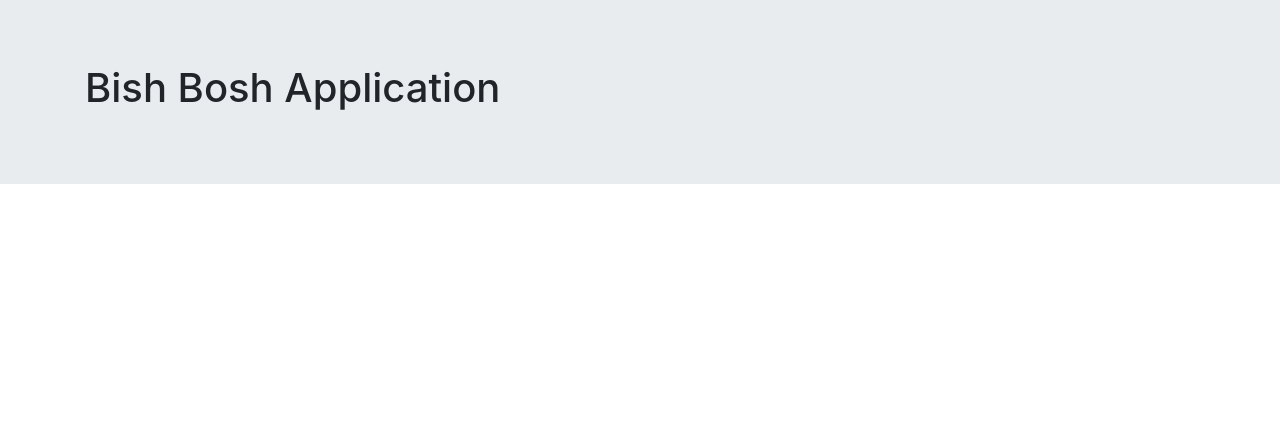
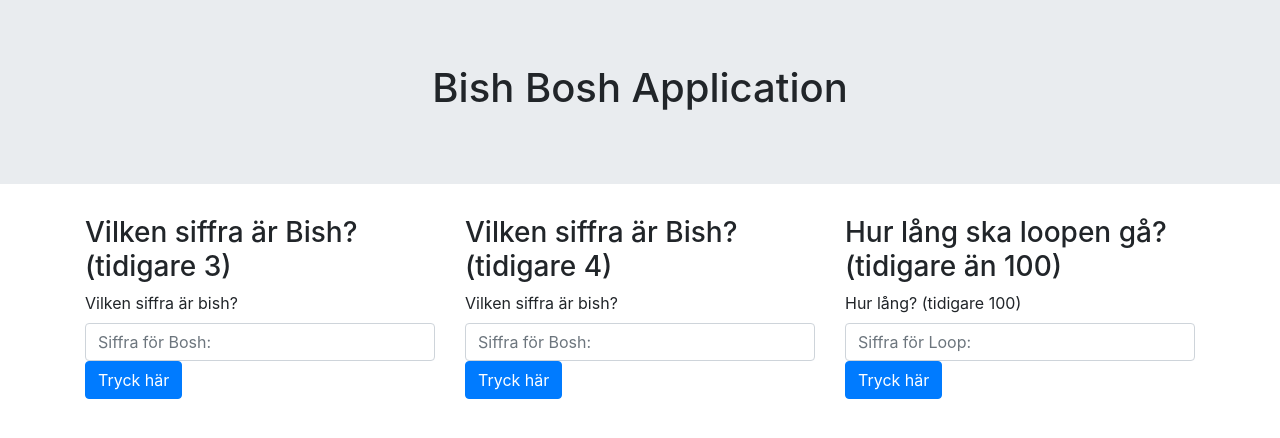
Before and after one commit to Melikinho/BishBash9-1, a plain HTML site: page index.html in a window 1280 px wide. Drawn offline with nearby package versions, Linux system fonts and the light colour scheme.

Commit message:
Creating bootstrap UI with forms, buttons, text holders

```diff
--- a/index.html
+++ b/index.html
@@ -12,10 +12,37 @@
     <script src="https://cdn.jsdelivr.net/npm/bootstrap@4.6.1/dist/js/bootstrap.bundle.min.js"></script>
 </head>
 <body>
-    <div class="jumbotron jumbotron-fluid">
-        <div class="container">
+    <div class="jumbotron jumbotron-fluid text-center">
             <h1>Bish Bosh Application</h1>
+      </div>
+      <div class="container">
+        <div class="row">
+        <div class="col-sm-4">
+            <h3>Vilken siffra är Bish?(tidigare 3)</h3>
+            <form action="/action_page.php">
+                <label for="Bish">Vilken siffra är bish? </label>
+                <input type="Bish" class="form-control" placeholder="Siffra för Bosh: "id="bish">
+                <button type="Knapptryck" class="btn btn-primary" id="buttonBish">Tryck här</button>
+            </form>
         </div>
+        <div class="col-sm-4">
+            <h3>Vilken siffra är Bish?(tidigare 4)</h3>
+            <form action="/action_page.php">
+                <label for="Bosh">Vilken siffra är bish? </label>
+                <input type="Bosh" class="form-control" placeholder="Siffra för Bosh: "id="bosh">
+                <button type="KnapptryckBosh" class="btn btn-primary" id="buttonBosh">Tryck här</button>
+            </form>
+        </div>
+        <div class="col-sm-4">
+            <h3>Hur lång ska loopen gå? (tidigare än 100)</h3>
+            <form action="/action_page.php">
+                <label for="loop">Hur lång? (tidigare 100) </label>
+                <input type="loop" class="form-control" placeholder="Siffra för Loop: "id="loop">
+                <button type="KnapptryckLoop" class="btn btn-primary" id="buttonLoop">Tryck här</button>
+            </form>
+        </div>
+
+      </div>
       </div>
 </body>
 </html>
```
